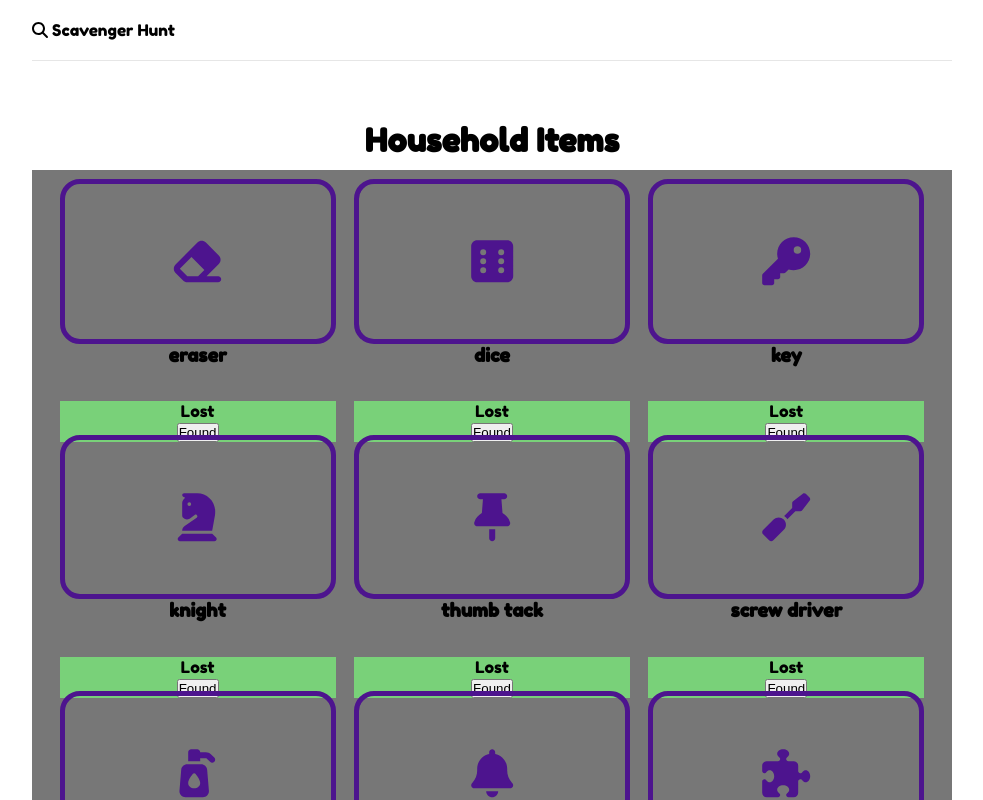
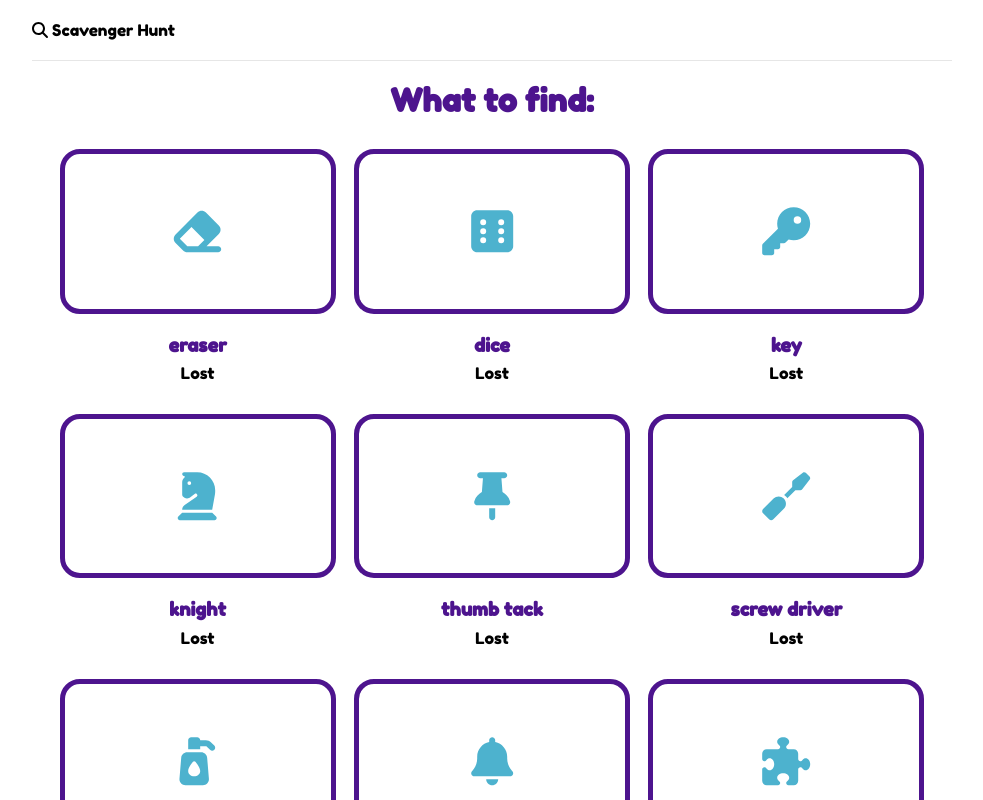
Before and after one commit to ClaytonMcIntosh/scavenger-hunt, a React (Create React App) app in the folder frontend/: page /main in a window 1280 px wide. Shown: the top 800 px of the page, without its empty margins (148-1131 px from the left). Built offline with nearby package versions, Linux system fonts and the light colour scheme; the HTML template or start-up script is replaced by a standard one.

Commit message:
Css changes before code refactoring

```diff
--- a/frontend/src/components/Card.jsx
+++ b/frontend/src/components/Card.jsx
@@ -10,7 +10,7 @@ const Card = ({ img, heading, found, icon }) => {
     }
 
     return (
-        <div className='square'>
+        <div className='square' onClick={foundItem}>
             <div className='icon-box'>
                 <div className='icon'>{icon}</div>
             </div>
@@ -29,8 +29,6 @@ const Card = ({ img, heading, found, icon }) => {
                     </div>
                 )
                 }
-
-                <button onClick={foundItem}> Found </button>
             </div>
         </div >
 
--- a/frontend/src/components/HuntBox.jsx
+++ b/frontend/src/components/HuntBox.jsx
@@ -4,7 +4,7 @@ import Card from './Card'
 const HuntBox = (props) => {
     return (
         <>
-            <h1> {props.headerName} </h1>
+            <h1>What to find:</h1>
             <div className="square-container">
                 {props.data.map((element) => {
                     return (
--- a/frontend/src/index.css
+++ b/frontend/src/index.css
@@ -46,8 +46,8 @@ li {
 h1,
 h2,
 h3 {
-  font-weight: 600;
-  margin-bottom: 10px;
+  color: var(--Outline);
+  padding: 20px;
 }
 
 .container {
@@ -64,7 +64,6 @@ h3 {
   align-items: center;
   padding: 20px 0;
   border-bottom: 1px solid #e6e6e6;
-  margin-bottom: 60px;
 }
 
 .header ul {
@@ -108,7 +107,6 @@ h3 {
 }
 
 .square-container {
-  background-color: #777;
   display: flex;
   flex-wrap: wrap;
   justify-content: center;
@@ -134,16 +132,12 @@ h3 {
   padding: 20%;
   top: 50%;
   left: 50%;
-  color: var(--Outline)
+  color: var(--Inline)
 }
 
 .icon {
   height: 100%;
   color: var(--Outline)
-}
-
-.found-box {
-  background-color: rgb(121, 209, 121);
 }
 
 .goal {
```
